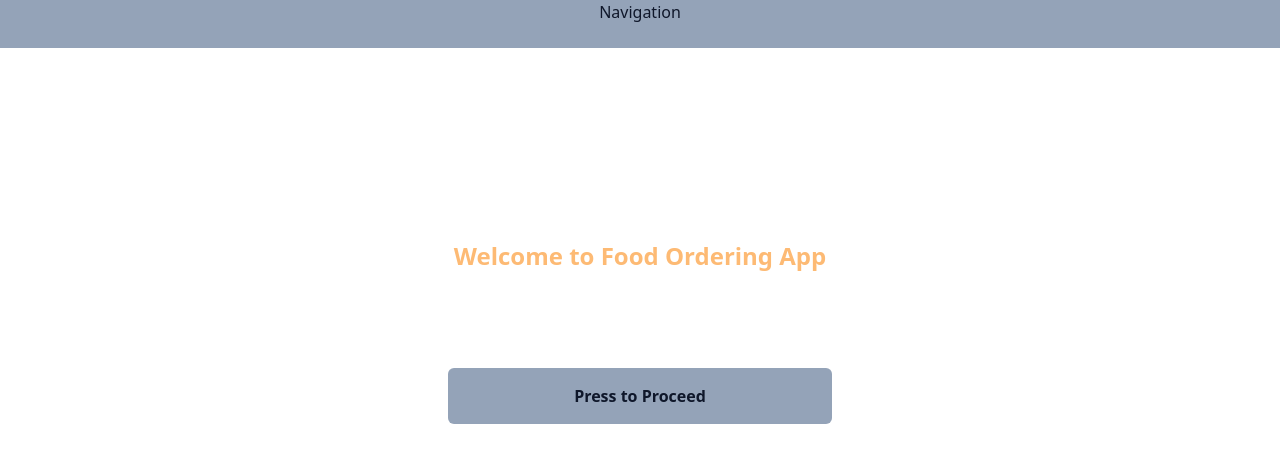
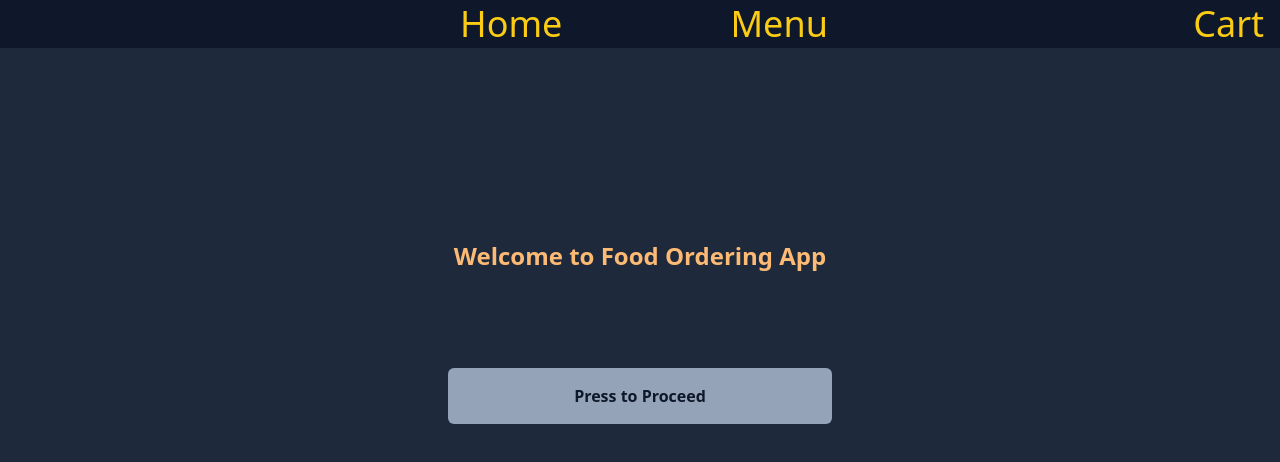
Before and after one commit to Saint1225/Food-order-app-3, a React (Vite) app in the folder frontend/: page / in a window 1280 px wide. Shown: the top 462 px of the page. Built offline with nearby package versions, Linux system fonts and the light colour scheme.

Commit message:
Add Link and Cart button in Nav

```diff
--- a/frontend/src/api/mealItems.tsx
+++ b/frontend/src/api/mealItems.tsx
@@ -5,7 +5,6 @@ export const fetchMealItems = (): Promise<mealItemType[]> => {
   const meals = axios
     .get("http://localhost:8010/proxy/meals/mealItems")
     .then((res) => {
-      console.log(res.data);
       return res.data;
     })
     .catch((error) => console.log(error));
--- a/frontend/src/output.css
+++ b/frontend/src/output.css
@@ -548,14 +548,6 @@ video {
   margin: 1rem;
 }
 
-.m-0 {
-  margin: 0px;
-}
-
-.m-auto {
-  margin: auto;
-}
-
 .mx-auto {
   margin-left: auto;
   margin-right: auto;
@@ -566,36 +558,42 @@ video {
   margin-bottom: 0.5rem;
 }
 
-.my-16 {
-  margin-top: 4rem;
-  margin-bottom: 4rem;
-}
-
-.my-32 {
-  margin-top: 8rem;
-  margin-bottom: 8rem;
-}
-
-.my-64 {
-  margin-top: 16rem;
-  margin-bottom: 16rem;
-}
-
 .my-48 {
   margin-top: 12rem;
   margin-bottom: 12rem;
 }
 
-.mb-52 {
-  margin-bottom: 13rem;
-}
-
-.mb-36 {
-  margin-bottom: 9rem;
+.my-1 {
+  margin-top: 0.25rem;
+  margin-bottom: 0.25rem;
 }
 
 .mb-24 {
   margin-bottom: 6rem;
+}
+
+.ml-auto {
+  margin-left: auto;
+}
+
+.mr-4 {
+  margin-right: 1rem;
+}
+
+.ml-\[60\%\] {
+  margin-left: 60%;
+}
+
+.ml-\[30\%\] {
+  margin-left: 30%;
+}
+
+.ml-\[40\%\] {
+  margin-left: 40%;
+}
+
+.ml-\[35\%\] {
+  margin-left: 35%;
 }
 
 .flex {
@@ -606,45 +604,16 @@ video {
   display: grid;
 }
 
-.size-4 {
-  width: 1rem;
-  height: 1rem;
+.h-12 {
+  height: 3rem;
 }
 
-.size-48 {
-  width: 12rem;
-  height: 12rem;
-}
-
-.size-8 {
-  width: 2rem;
-  height: 2rem;
-}
-
-.size-64 {
-  width: 16rem;
-  height: 16rem;
+.h-14 {
+  height: 3.5rem;
 }
 
 .h-80 {
   height: 20rem;
-}
-
-.h-36 {
-  height: 9rem;
-}
-
-.h-72 {
-  height: 18rem;
-}
-
-.h-96 {
-  height: 24rem;
-}
-
-.h-fit {
-  height: -moz-fit-content;
-  height: fit-content;
 }
 
 .h-full {
@@ -655,65 +624,20 @@ video {
   height: 100vh;
 }
 
-.h-24 {
-  height: 6rem;
+.h-auto {
+  height: auto;
 }
 
-.h-16 {
-  height: 4rem;
-}
-
-.h-14 {
-  height: 3.5rem;
-}
-
-.h-12 {
-  height: 3rem;
-}
-
-.w-1\/2 {
-  width: 50%;
-}
-
-.w-96 {
-  width: 24rem;
-}
-
-.w-72 {
-  width: 18rem;
-}
-
-.w-4\/5 {
-  width: 80%;
+.h-48 {
+  height: 12rem;
 }
 
 .w-11\/12 {
   width: 91.666667%;
 }
 
-.w-max {
-  width: -moz-max-content;
-  width: max-content;
-}
-
-.w-64 {
-  width: 16rem;
-}
-
-.w-48 {
-  width: 12rem;
-}
-
-.w-40 {
-  width: 10rem;
-}
-
-.w-44 {
-  width: 11rem;
-}
-
-.w-9\/12 {
-  width: 75%;
+.w-96 {
+  width: 24rem;
 }
 
 .w-full {
@@ -722,18 +646,6 @@ video {
 
 .max-w-6xl {
   max-width: 72rem;
-}
-
-.max-w-48 {
-  max-width: 12rem;
-}
-
-.max-w-64 {
-  max-width: 16rem;
-}
-
-.max-w-72 {
-  max-width: 18rem;
 }
 
 .max-w-80 {
@@ -756,37 +668,49 @@ video {
   flex-direction: column;
 }
 
+.place-items-end {
+  place-items: end;
+}
+
+.justify-end {
+  justify-content: flex-end;
+}
+
 .justify-center {
   justify-content: center;
-}
-
-.gap-1 {
-  gap: 0.25rem;
-}
-
-.gap-5 {
-  gap: 1.25rem;
 }
 
 .gap-10 {
   gap: 2.5rem;
 }
 
+.gap-6 {
+  gap: 1.5rem;
+}
+
+.gap-20 {
+  gap: 5rem;
+}
+
+.gap-36 {
+  gap: 9rem;
+}
+
 .overflow-auto {
   overflow: auto;
-}
-
-.overflow-hidden {
-  overflow: hidden;
 }
 
 .rounded-md {
   border-radius: 0.375rem;
 }
 
-.bg-amber-700 {
+.rounded-lg {
+  border-radius: 0.5rem;
+}
+
+.bg-blueGray-800 {
   --tw-bg-opacity: 1;
-  background-color: rgb(180 83 9 / var(--tw-bg-opacity));
+  background-color: rgb(30 41 59 / var(--tw-bg-opacity));
 }
 
 .bg-gray-950 {
@@ -794,19 +718,19 @@ video {
   background-color: rgb(3 7 18 / var(--tw-bg-opacity));
 }
 
-.bg-blue-950 {
+.bg-slate-400 {
   --tw-bg-opacity: 1;
-  background-color: rgb(23 37 84 / var(--tw-bg-opacity));
+  background-color: rgb(148 163 184 / var(--tw-bg-opacity));
+}
+
+.bg-yellow-400 {
+  --tw-bg-opacity: 1;
+  background-color: rgb(250 204 21 / var(--tw-bg-opacity));
 }
 
 .bg-blueGray-900 {
   --tw-bg-opacity: 1;
   background-color: rgb(15 23 42 / var(--tw-bg-opacity));
-}
-
-.bg-slate-400 {
-  --tw-bg-opacity: 1;
-  background-color: rgb(148 163 184 / var(--tw-bg-opacity));
 }
 
 .bg-gradient-to-tr {
@@ -822,11 +746,6 @@ video {
   padding: 0.25rem;
 }
 
-.py-4 {
-  padding-top: 1rem;
-  padding-bottom: 1rem;
-}
-
 .px-2 {
   padding-left: 0.5rem;
   padding-right: 0.5rem;
@@ -837,6 +756,16 @@ video {
   padding-right: 2rem;
 }
 
+.py-4 {
+  padding-top: 1rem;
+  padding-bottom: 1rem;
+}
+
+.px-3 {
+  padding-left: 0.75rem;
+  padding-right: 0.75rem;
+}
+
 .text-center {
   text-align: center;
 }
@@ -845,48 +774,23 @@ video {
   vertical-align: middle;
 }
 
+.text-2xl {
+  font-size: 1.5rem;
+  line-height: 2rem;
+}
+
 .text-lg {
   font-size: 1.125rem;
   line-height: 1.75rem;
 }
 
-.text-3xl {
-  font-size: 1.875rem;
-  line-height: 2.25rem;
-}
-
-.text-2xl {
-  font-size: 1.5rem;
-  line-height: 2rem;
+.text-4xl {
+  font-size: 2.25rem;
+  line-height: 2.5rem;
 }
 
 .font-bold {
   font-weight: 700;
-}
-
-.text-zinc-300 {
-  --tw-text-opacity: 1;
-  color: rgb(212 212 216 / var(--tw-text-opacity));
-}
-
-.text-orange-400 {
-  --tw-text-opacity: 1;
-  color: rgb(251 146 60 / var(--tw-text-opacity));
-}
-
-.text-blue-400 {
-  --tw-text-opacity: 1;
-  color: rgb(96 165 250 / var(--tw-text-opacity));
-}
-
-.text-red-500 {
-  --tw-text-opacity: 1;
-  color: rgb(239 68 68 / var(--tw-text-opacity));
-}
-
-.text-yellow-400 {
-  --tw-text-opacity: 1;
-  color: rgb(250 204 21 / var(--tw-text-opacity));
 }
 
 .text-blueGray-900 {
@@ -897,6 +801,26 @@ video {
 .text-orange-300 {
   --tw-text-opacity: 1;
   color: rgb(253 186 116 / var(--tw-text-opacity));
+}
+
+.text-orange-400 {
+  --tw-text-opacity: 1;
+  color: rgb(251 146 60 / var(--tw-text-opacity));
+}
+
+.text-yellow-400 {
+  --tw-text-opacity: 1;
+  color: rgb(250 204 21 / var(--tw-text-opacity));
+}
+
+.text-zinc-300 {
+  --tw-text-opacity: 1;
+  color: rgb(212 212 216 / var(--tw-text-opacity));
+}
+
+.text-gray-900 {
+  --tw-text-opacity: 1;
+  color: rgb(17 24 39 / var(--tw-text-opacity));
 }
 
 .shadow-md {
@@ -910,6 +834,21 @@ video {
   background-color: rgb(226 232 240 / var(--tw-bg-opacity));
 }
 
+.hover\:bg-slate-50:hover {
+  --tw-bg-opacity: 1;
+  background-color: rgb(248 250 252 / var(--tw-bg-opacity));
+}
+
+.hover\:bg-blue-800:hover {
+  --tw-bg-opacity: 1;
+  background-color: rgb(30 64 175 / var(--tw-bg-opacity));
+}
+
+.hover\:bg-blueGray-800:hover {
+  --tw-bg-opacity: 1;
+  background-color: rgb(30 41 59 / var(--tw-bg-opacity));
+}
+
 .active\:bg-slate-600:active {
   --tw-bg-opacity: 1;
   background-color: rgb(71 85 105 / var(--tw-bg-opacity));
--- a/frontend/src/routes/MainNavigation.tsx
+++ b/frontend/src/routes/MainNavigation.tsx
@@ -1,7 +1,29 @@
+import { NavLink } from "react-router-dom";
+
 const MainNavigation = () => {
   return (
-    <div className="h-12 w-full bg-slate-400 text-blueGray-900 text-center">
-      Navigation
+    <div className="h-12 w-full text-yellow-400 bg-blueGray-900 text-center">
+      <div className="flex flex-row justify-center gap-36 text-4xl h-full">
+        <NavLink
+          to="/"
+          className="hover:bg-blueGray-800 rounded-lg px-3 my-1 ml-[35%]"
+        >
+          Home
+        </NavLink>
+        <NavLink
+          to="meals"
+          className="hover:bg-blueGray-800 rounded-lg px-3 my-1"
+        >
+          Menu
+        </NavLink>
+        <button className="ml-auto mr-4">Cart</button>
+      </div>
+      <dialog title="Cart" className="w-96 h-48">
+        <form method="dialog">
+          <button className="">Cancel</button>
+          <button className="">Submit</button>
+        </form>
+      </dialog>
     </div>
   );
 };
```
